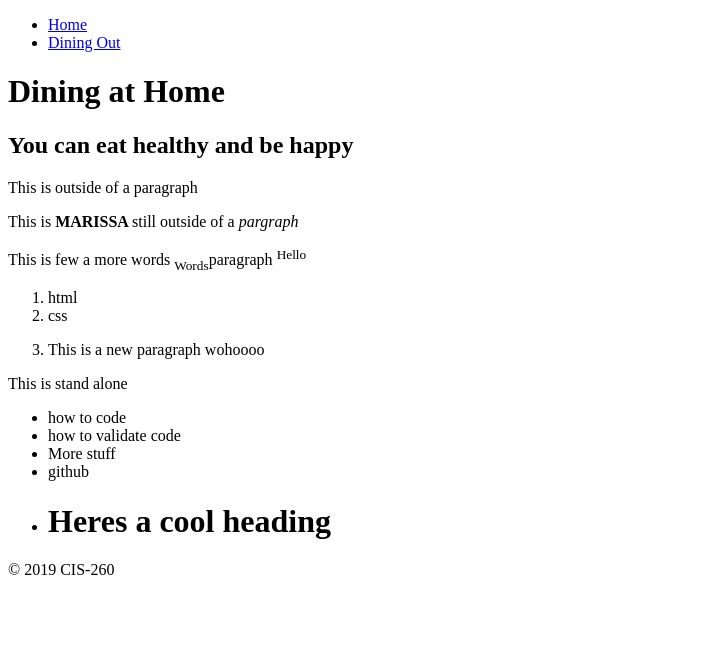
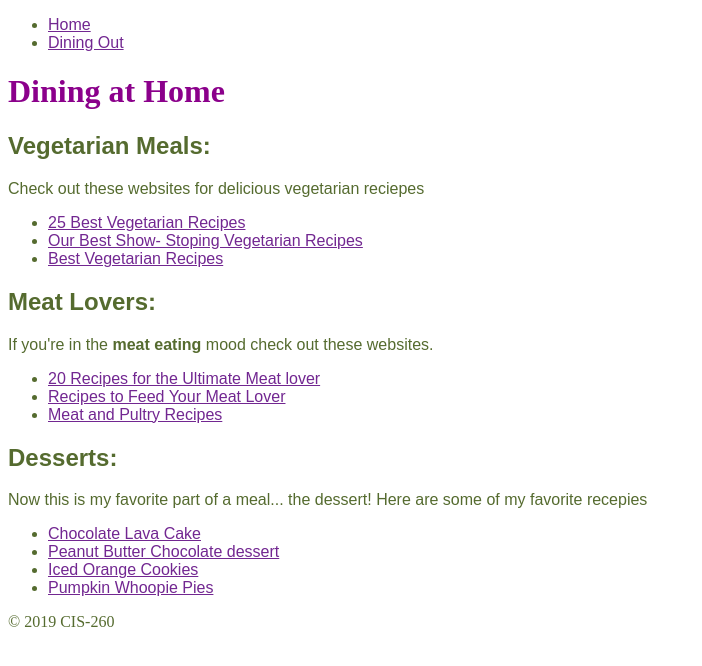
Before and after one commit to MarissaTortora/assignment1, a plain HTML site: page diningin.html in a window 1280 px wide. Shown: the whole page, without its empty margins (0-702 px from the left). Drawn offline with Linux system fonts and the light colour scheme.

Commit message:
Dining In

```diff
--- a/CSS/styles.css
+++ b/CSS/styles.css
@@ -1,4 +1,8 @@
+html {
+    color: darkolivegreen
+
+}
 
 a {
-                font-family: fantasy';
+                font-family: fantasy;
             }
--- a/diningin.html
+++ b/diningin.html
@@ -8,6 +8,15 @@
     <meta charset="utf-8">
     <title>Marissa's Site</title>
     <link rel="stylesheet" type="text/css" href="css/styles.css">
+        <style>
+            a {
+                font-family: fantasy; color: #722791
+
+
+
+            }
+
+        </style>
 </head>
 
 
@@ -18,8 +27,8 @@
             <ul>
 
 
-            <li> <a href="Index.html"> Home</a> </li>
-            <li> <a href="diningout.html"> Dining Out</a></li>
+                <li> <a href="Index.html"> Home</a> </li>
+                <li> <a href="diningout.html"> Dining Out</a></li>
             </ul>
 
 
@@ -30,40 +39,41 @@
     </header>
 
     <main>
-        <h1>Dining at Home </h1>
-        <h2>You can eat healthy and be happy</h2>
-        This is outside of a paragraph
-        <p>This is <strong> MARISSA
-            </strong>still outside of a <em>pargraph</em>
+        <h1 style="color: darkmagenta">Dining at Home </h1>
+        <h2 style="font-family:fantasy ">Vegetarian Meals:</h2>
+
+        <p style="font-family: sans-serif"> Check out these websites for delicious vegetarian reciepes
             <p>
-                <p> This is few a more words <sub>Words</sub>paragraph <sup> Hello
-                    </sup> </p>
-
-                <ol>
-                    <li> html</li>
-                    <li> css</li>
-<li>
-                    <p>This is a new paragraph wohoooo</p>
-                </li>
-
-                </ol>
-                This is stand alone
-
-
                 <ul>
-                    <li> how to code</li>
-                    <li> how to validate code</li>
-                    <li> More stuff
-                        <li> github </li>
-                    <li>
-                    <h1> Heres a cool heading</h1>
-                </li>
-
-
+                    <li> <a href="https://buildyourbite.com/best-vegetarian-recipes/" target="_blank"> 25 Best Vegetarian Recipes </a></li>
+                    <li> <a href="https://www.cookinglight.com/food/top-rated-recipes/best-vegetarian-recipes" target="_blank"> Our Best Show- Stoping Vegetarian Recipes </a></li>
+                    <li> <a href="http://www.eatingwell.com/recipes/22130/lifestyle-diets/vegetarian/best-vegetarian-recipes/slideshow/best-vegetarian-recipes/" target="_blank"> Best Vegetarian Recipes </a></li>
 
 
                 </ul>
 
+                <h2 style="font-family: fantasy"> Meat Lovers: </h2>
+                <p style="font-family: sans-serif"> If you're in the <strong>meat eating</strong> mood check out these websites.</p>
+                <ul>
+                    <li> <a href="https://www.bestrecipes.com.au/galleries/recipes-for-the-ultimate-meat-lover" target="_blank"> 20 Recipes for the Ultimate Meat lover </a></li>
+                    <li> <a href="https://twistedtastes.com/recipes/20-recipes-to-feed-your-meat-lover/" target="_blank"> Recipes to Feed Your Meat Lover </a></li>
+
+                    <li> <a href="https://www.allrecipes.com/recipes/92/meat-and-poultry/" target="_blank"> Meat and Pultry Recipes </a></li>
+
+                </ul>
+<h2 style="font-family: fantasy"> Desserts:</h2>
+        <p style="font-family: sans-serif "> Now this is my favorite part of a meal... the dessert! Here are some of my favorite recepies</p>
+
+        <ul>
+
+         <li> <a href="https://www.foodandwine.com/recipes/molten-chocolate-cakes" target="_blank"> Chocolate Lava Cake </a></li>
+            <li> <a href="https://www.tasteofhome.com/recipes/peanut-butter-chocolate-dessert/" target="_blank"> Peanut Butter Chocolate dessert </a></li>
+            <li> <a href="hhttps://www.tasteofhome.com/recipes/iced-orange-cookies/" target="_blank"> Iced Orange Cookies </a></li>
+        <li> <a href="https://www.allrecipes.com/recipe/11331/pumpkin-whoopie-pies/" target="_blank"> Pumpkin Whoopie Pies </a></li>
+
+
+
+        </ul>
 
 
 
```
Also changed, not shown: Index.html (+8 -38 lines), diningout.html (+3 -2 lines).
